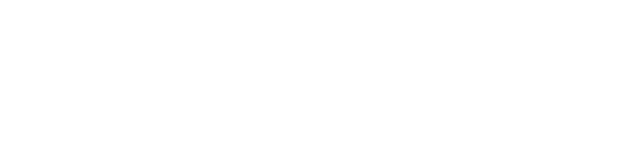
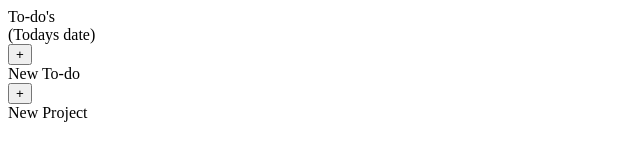
Before and after one commit to mateoz14/Todo-list-project, a website: page src/index.html in a window 1280 px wide. Shown: the whole page, without its empty margins (0-640 px from the left). Drawn offline with Linux system fonts and the light colour scheme.

Commit message:
Main children elements added.

```diff
--- a/src/DOMELEMENTS.js
+++ /dev/null
@@ -1,36 +0,0 @@
-
-
-const dom = (() => {
-    // Parent Containers
-    const htmlBody = document.querySelector('body');
-    const mainContainer = document.createElement('div');
-    // Maincontainer Divs
-    const headerContainer = document.createElement('div');
-    const todosContainer = document.createElement('div');
-    const footerContainer = document.createElement('div');
-    // Header Divs
-    const headerTitle = document.createElement('div');
-    const headerDate = document.createElement('div');
-    // Footer divs
-    const newTodo = document.createElement('div');
-    const newProject = document.createElement('div');
-    // Attributes
-    mainContainer.setAttribute('class', 'main-container');
-    headerContainer.setAttribute('class', 'header-container');
-    todosContainer.setAttribute('class', 'todo-container')
-    footerContainer.setAttribute('class', 'footer-container')
-    // Appends
-    htmlBody.appendChild(mainContainer);
-    mainContainer.appendChild(headerContainer);
-    mainContainer.appendChild(todosContainer);
-    mainContainer.appendChild(footerContainer);
-    headerContainer.appendChild(headerTitle);
-    headerContainer.appendChild(headerDate);
-    footerContainer.appendChild(newTodo);
-    footerContainer.appendChild(newProject);
-
-
-
-
-
-})();
--- /dev/null
+++ b/src/dom.js
@@ -0,0 +1,54 @@
+const dom = (() => {
+    // Parent Containers
+    const htmlBody = document.querySelector('body');
+    const mainContainer = document.createElement('div');
+    // Maincontainer Divs
+    const headerContainer = document.createElement('div');
+    const todosContainer = document.createElement('div');
+    const footerContainer = document.createElement('div');
+    // Header Divs
+    const headerTitle = document.createElement('div');
+    const headerDate = document.createElement('div');
+    headerTitle.textContent = "To-do's"
+    headerDate.textContent = '(Todays date)'
+    // Footer divs
+    const addTodo = document.createElement('div');
+    const addProject = document.createElement('div');
+    const newTodoButton = document.createElement('button')
+    const newTodo = document.createElement('div');
+    const newProjectButton = document.createElement('button')
+    const newProject = document.createElement('div');
+    newTodoButton.textContent = '+';
+    newProjectButton.textContent = '+';
+    newTodo.textContent = "New To-do";
+    newProject.textContent = "New Project";
+    // Attributes
+    mainContainer.setAttribute('class', 'main-container');
+    headerContainer.setAttribute('class', 'header-container');
+    todosContainer.setAttribute('class', 'todo-container');
+    footerContainer.setAttribute('class', 'footer-container');
+    headerTitle.setAttribute('class', 'header-title');
+    headerDate.setAttribute('class', 'header-date');
+    addTodo.setAttribute('class', 'add-todo');
+    addProject.setAttribute('class', 'add-project');
+    newTodo.setAttribute('id', "new-todo")
+    newProject.setAttribute('id', "new-project")
+
+    newTodoButton.setAttribute('id', 'add-todo-button');
+    newProjectButton.setAttribute('id', 'add-project-button');
+    // Appends
+    htmlBody.appendChild(mainContainer);
+    mainContainer.appendChild(headerContainer);
+    mainContainer.appendChild(todosContainer);
+    mainContainer.appendChild(footerContainer);
+    headerContainer.appendChild(headerTitle);
+    headerContainer.appendChild(headerDate);
+    addTodo.appendChild(newTodoButton);
+    addTodo.appendChild(newTodo);
+    addProject.appendChild(newProjectButton)
+    addProject.appendChild(newProject);
+
+    footerContainer.appendChild(addTodo);
+    footerContainer.appendChild(addProject);
+
+})();
--- a/src/index.html
+++ b/src/index.html
@@ -7,6 +7,6 @@
     <link rel="stylesheet" src="style.css">
 </head>
 <body>
-    <script src="DOMELEMENTS.js"></script>
+    <script src="dom.js"></script>
 </body>
 </html>
```
Also changed, not shown: src/style.css (added), style.css (deleted).
